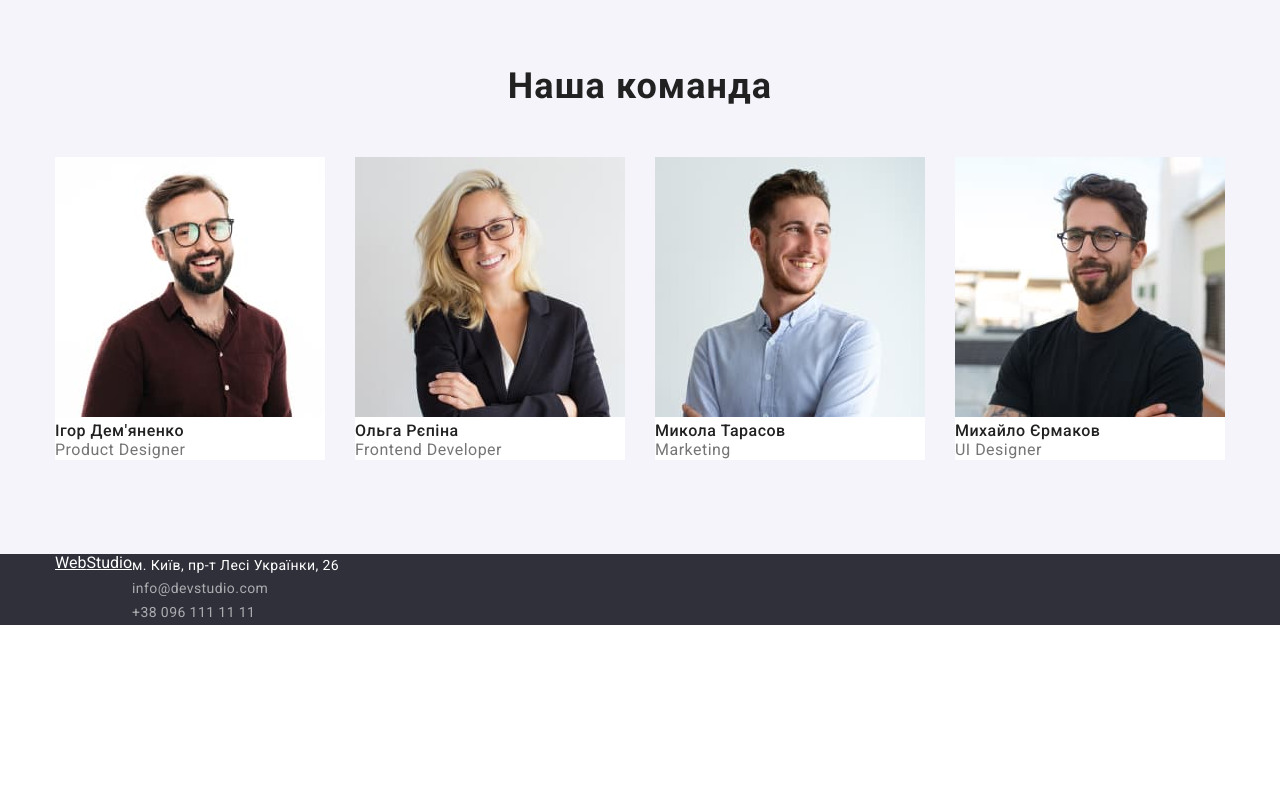
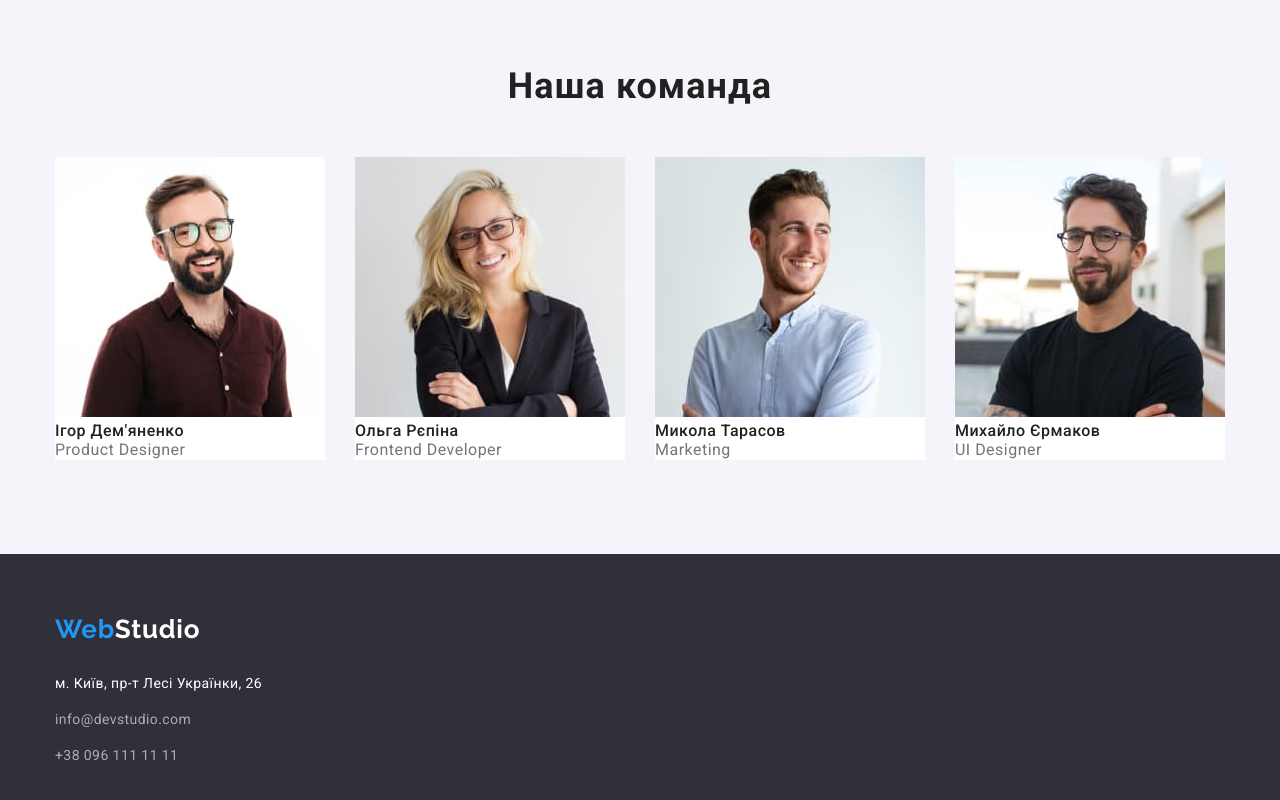
Before and after one commit to VeronikaVS90/goit-markup-hw-03, a plain HTML site: page index.html in a window 1280 px wide. Shown: the part 1483-2283 px from the top of the page. Before the commit the page ends 2108 px from the top, so only its background shows below. Drawn offline with nearby package versions, Linux system fonts and the light colour scheme.

Commit message:
оновила css

```diff
--- a/css/styles.css
+++ b/css/styles.css
@@ -53,8 +53,8 @@ ul {
   padding-top: 24px;
   padding-bottom: 25px;
   margin-right: 93px;
+
   color: var(--accent-color);
-
   font-family: Raleway, sans-serif;
   font-weight: 700;
   font-size: 26px;
@@ -276,7 +276,30 @@ ul {
   background-color: var(--hero-and-footer-bg-color);
 }
 
+.footer.container {
+  padding-top: 60px;
+  padding-bottom: 60px;
+  flex-direction: column;
+}
+
+.address-nav .item + .item {
+  margin-top: 12px;
+}
+
 .footer-logo {
+  display: block;
+  margin-bottom: 28px;
+
+  color: var(--accent-color);
+  font-family: Raleway, sans-serif;
+  font-weight: 700;
+  font-size: 26px;
+  line-height: 1.19;
+  letter-spacing: 0.03em;
+  text-decoration: none;
+}
+
+.logo-secondary {
   color: var(--white-color);
 }
 
```
